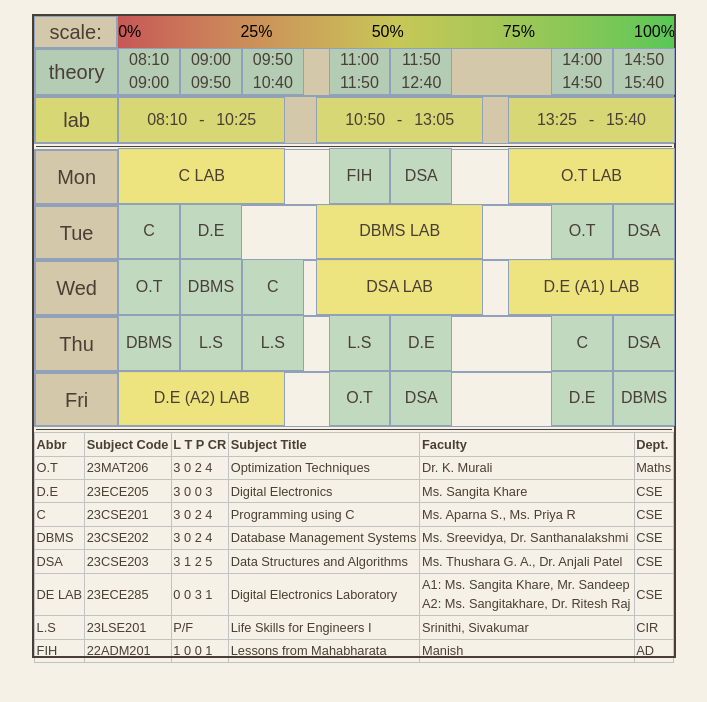
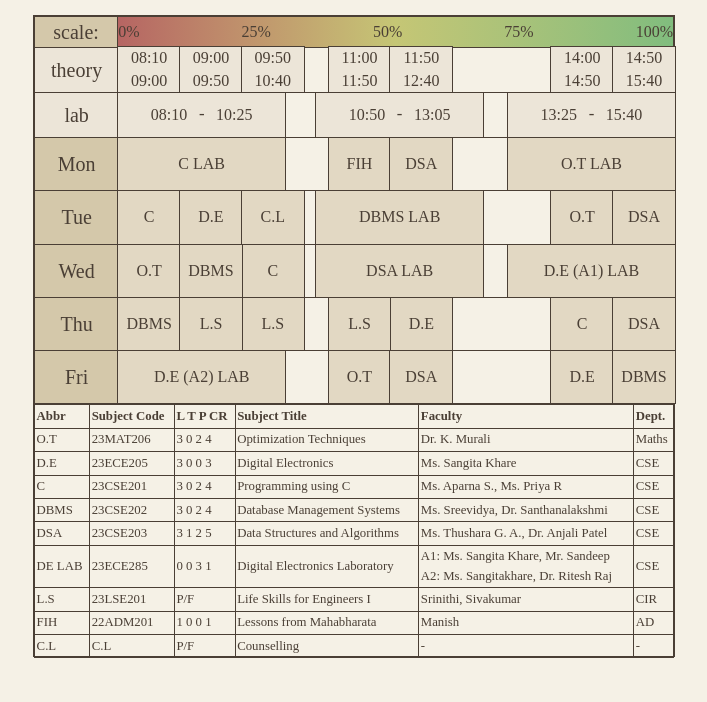
Before and after one commit to nithitsuki/timetable-generator, a Next.js app: page / in a window 1280 px wide. Shown: the top 702 px of the page, without its empty margins (286-993 px from the left). Built offline with nearby package versions, Linux system fonts and the light colour scheme.

Commit message:
improved themes

```diff
--- a/src/app/globals.css
+++ b/src/app/globals.css
@@ -1,16 +1,39 @@
 @import "tailwindcss";
-
-/* :root {
-  --background: #ffffff;
-  --foreground: #171717;
-} */
 
 :root {
   --box-size: 640px;
   --first-row-height: calc(var(--box-size) * 0.05);
+  --rainbow-height: calc(var(--box-size) * 0.05);
   --slot-name: calc(var(--box-size) * 0.13);
-  --time-slot-height: calc(var(--box-size) * 0.087);
+  --time-slot-height: calc(var(--box-size) * 0.0833);
+  --subject-cell-height: calc(var(--time-slot-height) * 0.98);
   --main-space: calc(var(--box-size) * 0.87);
+  --font-sans: var(--font-geist-sans);
+  --font-mono: var(--font-geist-mono);
+  --scale-red: oklch(0.5985 0.10437 22.4);
+  --scale-yellow: oklch(0.8076 0.10345 109.07);
+  --scale-green: oklch(0.7398 0.10832 143.45);
+}
+
+
+@media (prefers-color-scheme: dark) {
+  :root {
+    --scale-red: oklch(0.250985 0.140437 22.4);
+    --scale-yellow: oklch(0.480076 0.30345 109.07);
+    --scale-green: oklch(0.360398 0.0832 143.45);
+  }
+}
+
+:root {
+  --slot-yellow: hsl(60, 55%, 65%);
+  --slot-green: hsl(118, 20%, 75%);
+  --timetable-yellow: hsla(55, 77%, 70%, 0.93);
+  --timetable-green: hsl(118, 25%, 80%);
+
+  --slot-yellow: var(--muted);
+  --slot-green: var(--muted);
+  --timetable-yellow: var(--secondary);
+  --timetable-green: var(--secondary);
   --background: oklch(0.9582 0.0152 90.2357);
   --foreground: oklch(0.3760 0.0225 64.3434);
   --card: oklch(0.9914 0.0098 87.4695);
@@ -59,38 +82,134 @@
   --spacing: 0.25rem;
 }
 
+
 @theme inline {
   --color-background: var(--background);
   --color-foreground: var(--foreground);
-  --font-sans: var(--font-geist-sans);
-  --font-mono: var(--font-geist-mono);
+  --color-card: var(--card);
+  --color-card-foreground: var(--card-foreground);
+  --color-popover: var(--popover);
+  --color-popover-foreground: var(--popover-foreground);
+  --color-primary: var(--primary);
+  --color-primary-foreground: var(--primary-foreground);
+  --color-secondary: var(--secondary);
+  --color-secondary-foreground: var(--secondary-foreground);
+  --color-muted: var(--muted);
+  --color-muted-foreground: var(--muted-foreground);
+  --color-accent: var(--accent);
+  --color-accent-foreground: var(--accent-foreground);
+  --color-destructive: var(--destructive);
+  --color-destructive-foreground: var(--destructive-foreground);
+  --color-border: var(--border);
+  --color-input: var(--input);
+  --color-ring: var(--ring);
+  --color-chart-1: var(--chart-1);
+  --color-chart-2: var(--chart-2);
+  --color-chart-3: var(--chart-3);
+  --color-chart-4: var(--chart-4);
+  --color-chart-5: var(--chart-5);
+  --color-sidebar: var(--sidebar);
+  --color-sidebar-foreground: var(--sidebar-foreground);
+  --color-sidebar-primary: var(--sidebar-primary);
+  --color-sidebar-primary-foreground: var(--sidebar-primary-foreground);
+  --color-sidebar-accent: var(--sidebar-accent);
+  --color-sidebar-accent-foreground: var(--sidebar-accent-foreground);
+  --color-sidebar-border: var(--sidebar-border);
+  --color-sidebar-ring: var(--sidebar-ring);
+
+  --font-sans: var(--font-sans);
+  --font-mono: var(--font-mono);
+  --font-serif: var(--font-serif);
+
+  --radius-sm: calc(var(--radius) - 4px);
+  --radius-md: calc(var(--radius) - 2px);
+  --radius-lg: var(--radius);
+  --radius-xl: calc(var(--radius) + 4px);
+
+  --shadow-2xs: var(--shadow-2xs);
+  --shadow-xs: var(--shadow-xs);
+  --shadow-sm: var(--shadow-sm);
+  --shadow: var(--shadow);
+  --shadow-md: var(--shadow-md);
+  --shadow-lg: var(--shadow-lg);
+  --shadow-xl: var(--shadow-xl);
+  --shadow-2xl: var(--shadow-2xl);
 }
 
 @media (prefers-color-scheme: dark) {
   :root {
-    /* --background: #0a0a0a; */
-    /* --background: #f2e2b1;1 */
-   /* --foreground: #ededed; */
+    /* --slot-yellow: hsl(55, 25%, 37%);
+    --slot-green: hsl(118 11% 33%); */
+    /* --timetable-yellow: hsl(55, 28%, 37%);
+    --timetable-green: hsl(118, 14%, 40%); */
+    /* --timetable-yellow: var(--muted);
+    --timetable-green: var(--muted); */
+    --background: oklch(0.2747 0.0139 57.6523);
+    --foreground: oklch(0.9239 0.0190 83.0636);
+    --card: oklch(0.3237 0.0155 59.0603);
+    --card-foreground: oklch(0.9239 0.0190 83.0636);
+    --popover: oklch(0.3237 0.0155 59.0603);
+    --popover-foreground: oklch(0.9239 0.0190 83.0636);
+    --primary: oklch(0.7264 0.0581 66.6967);
+    --primary-foreground: oklch(0.2747 0.0139 57.6523);
+    --secondary: oklch(0.3795 0.0181 57.1280);
+    --secondary-foreground: oklch(0.9239 0.0190 83.0636);
+    --muted: oklch(0.3237 0.0155 59.0603);
+    --muted-foreground: oklch(0.7982 0.0243 82.1078);
+    --accent: oklch(0.4186 0.0281 56.3404);
+    --accent-foreground: oklch(0.9239 0.0190 83.0636);
+    --destructive: oklch(0.5471 0.1438 32.9149);
+    --destructive-foreground: oklch(1.0000 0 0);
+    --border: oklch(0.3795 0.0181 57.1280);
+    --input: oklch(0.3795 0.0181 57.1280);
+    --ring: oklch(0.7264 0.0581 66.6967);
+    --chart-1: oklch(0.7264 0.0581 66.6967);
+    --chart-2: oklch(0.6777 0.0624 64.7755);
+    --chart-3: oklch(0.6180 0.0778 65.5444);
+    --chart-4: oklch(0.5604 0.0624 68.5805);
+    --chart-5: oklch(0.4851 0.0570 72.6827);
+    --sidebar: oklch(0.2747 0.0139 57.6523);
+    --sidebar-foreground: oklch(0.9239 0.0190 83.0636);
+    --sidebar-primary: oklch(0.7264 0.0581 66.6967);
+    --sidebar-primary-foreground: oklch(0.2747 0.0139 57.6523);
+    --sidebar-accent: oklch(0.4186 0.0281 56.3404);
+    --sidebar-accent-foreground: oklch(0.9239 0.0190 83.0636);
+    --sidebar-border: oklch(0.3795 0.0181 57.1280);
+    --sidebar-ring: oklch(0.7264 0.0581 66.6967);
+    --font-sans: Libre Baskerville, serif;
+    --font-serif: Lora, serif;
+    --font-mono: IBM Plex Mono, monospace;
+    --radius: 0.25rem;
+    --shadow-2xs: 2px 3px 5px 0px hsl(28 13% 20% / 0.06);
+    --shadow-xs: 2px 3px 5px 0px hsl(28 13% 20% / 0.06);
+    --shadow-sm: 2px 3px 5px 0px hsl(28 13% 20% / 0.12), 2px 1px 2px -1px hsl(28 13% 20% / 0.12);
+    --shadow: 2px 3px 5px 0px hsl(28 13% 20% / 0.12), 2px 1px 2px -1px hsl(28 13% 20% / 0.12);
+    --shadow-md: 2px 3px 5px 0px hsl(28 13% 20% / 0.12), 2px 2px 4px -1px hsl(28 13% 20% / 0.12);
+    --shadow-lg: 2px 3px 5px 0px hsl(28 13% 20% / 0.12), 2px 4px 6px -1px hsl(28 13% 20% / 0.12);
+    --shadow-xl: 2px 3px 5px 0px hsl(28 13% 20% / 0.12), 2px 8px 10px -1px hsl(28 13% 20% / 0.12);
+    --shadow-2xl: 2px 3px 5px 0px hsl(28 13% 20% / 0.30);
   }
 }
 
 body {
   background: var(--background);
   color: var(--foreground);
-  font-family: Arial, Helvetica, sans-serif;
+  /* font-family: Arial, Helvetica, sans-serif; */
 }
 
 table {
-  font-size: 0.8rem; /* 14px */
+  font-size: 0.8rem;
+  /* 14px */
   width: 100%;
   border-collapse: collapse;
 }
 
-th, td {
+th,
+td {
   padding: 0.1rem;
   width: max-content;
   text-align: left;
-  border: 1px solid #c2c2c2;
+  border: 1px solid var(--foreground);
 }
 
 th {
--- a/src/app/page.tsx
+++ b/src/app/page.tsx
@@ -9,13 +9,13 @@ export default function Home() {
     <div className="flex mt-4 justify-center min-h-screen">
 
       {/* Main sqr box */}
-      <div className="w-[640px] h-[640px] outline-2 border-gray-300">
+      <div className="w-[640px] h-[640px] outline-1 outline-offset-[0px]">
 
         <TimeScale />
         <TimeSlots />
-        <hr className='m-[2px]'></hr>
+        {/* <hr className='m-[2px]'></hr> */}
         <TimeTable />
-        <hr className='m-[2px]'></hr>
+        {/* <hr className='m-[2px]'></hr> */}
         <FacultyInfo />
 
       </div>
--- a/src/components/MyCell.tsx
+++ b/src/components/MyCell.tsx
@@ -1,6 +1,6 @@
 export default function MyCell({ children, className, style }: { children: React.ReactNode; className?: string, style?: React.CSSProperties }) {
     return (
-        <div style={style} className={`flex items-center border border-solid border-slate-400  w-min justify-center text-center p-2 text-xl bg-(--background) bottom-0 ${className || ""}`}>
+        <div style={style} className={`flex items-center    w-min justify-center text-center p-2 text-xl bg-(--background) bottom-0 ${className || ""}`}>
             {children}
         </div>
     );
--- a/src/components/TimeScale.tsx
+++ b/src/components/TimeScale.tsx
@@ -1,18 +1,33 @@
 import React from "react";
 import MyCell from "@/components/MyCell";
 
-export function TimeScale({}) {
-  return <div className='flex flex-row justify-between items-center h-(--first-row-height)'>
-          <MyCell className="min-w-(--slot-name) max-w-(--slot-name) p-0 h-(--first-row-height) py-0 bg-(--sidebar-accent)" style={{
+export function TimeScale({ }) {
+  return <div className='flex flex-row justify-between items-center h-[var(--first-row-height)]'>
+    <MyCell className="min-w-[var(--slot-name)] max-w-[var(--slot-name)] p-0 h-[var(--first-row-height)] py-0 bg-[var(--sidebar-accent)]" style={{
       margin: '0px',
-      padding: '0rem'
+      padding: '0rem',
+      borderTop: '1px solid var(--foreground)',
+      borderLeft: '1px solid var(--foreground)',
+      borderBottom: '1px solid var(--foreground)'
+
     }}>
       scale:</MyCell>
     <MyCell style={{
       padding: '0rem'
     }}>
-          <div className='h-(--first-row-height) min-w-(--main-space) bg-gradient-to-r from-[#c75757] via-[#c7c757] to-[#57c757]'>
-            <div className='flex flex-row justify-between text-[1rem] px-0 text-black items-center h-full px-0'>
+      <div className=' min-w-[var(--main-space)] bg-gradient-to-r from-(--scale-red) via-(--scale-yellow) to-(--scale-green)'
+        style={{
+          margin: '0px',
+          padding: '0rem',
+          // marginLeft: '0.5px',
+          borderTop: '1px solid var(--foreground)',
+          borderRight: '1px solid var(--foreground)',
+          borderBottom: '1px solid var(--foreground)',
+          borderLeft: '1px solid var(--foreground)',
+
+          height: 'var(--rainbow-height)',
+        }}>
+        <div className='flex flex-row justify-between text-[1rem] px-0 dark:tex-slate-300 items-center h-full'>
           <span>0%</span>
           <span>25%</span>
           <span>50%</span>
--- a/src/components/TimeSlots.tsx
+++ b/src/components/TimeSlots.tsx
@@ -6,9 +6,9 @@ export function TimeSlots() {
     const slotTypes = Object.keys(slotsData)
 
     function HHMM_ToMinutes(timeStr: string): number {
-    const [hours, minutes] = timeStr.split(':').map(Number);
-    return hours * 60 + minutes;
-}
+        const [hours, minutes] = timeStr.split(':').map(Number);
+        return hours * 60 + minutes;
+    }
     function scaleWidth(numberInHHMM: string, inMinHHMM: string, inMaxHHMM: string, outMinPerc: string, outMaxPerc: string) {
         let number = HHMM_ToMinutes(numberInHHMM);
         let inMin = HHMM_ToMinutes(inMinHHMM); let inMax = HHMM_ToMinutes(inMaxHHMM);
@@ -30,25 +30,28 @@ export function TimeSlots() {
         <>
             {
                 slotTypes.map((type, id) => (
-                    <div id={`SLOTS-${id}`} key={String(id)} className='flex flex-row max-h-(--time-slot-height) bg-(--sidebar-accent) border border-solid border-slate-400'
+                    <div id={`SLOTS-${id}`} key={String(id)} className='flex flex-row max-h-(--time-slot-height)  border-solid '
                         // style={{ backgroundColor: (type === "lab" ? "hsl(60, 15%, 65%)" : "hsl(118, 15%, 65%)"), }}
-                        >
+                        style={{ padding: '0px', borderLeft: '1px solid var(--foreground)', borderBottom: '1px solid var(--foreground)' }}
+                    >
 
                         <MyCell className="min-w-(--slot-name) max-w-(--slot-name) "
-                            style={{ backgroundColor: (type === "lab" ? "hsl(60, 55%, 65%)" : "hsl(118, 20%, 75%)"), }}
+                            style={{ backgroundColor: (type === "lab" ? "var(--slot-yellow)" : "var(--slot-green)"), }}
                         >{type}</MyCell>
                         <div className='relative '>
                             {Object.entries(slotsData[type]).map(([slotNo, StartEndTime]) => (
                                 <MyCell
                                     key={slotNo}
-                                    className='text-sm p-0 max-h-(--time-slot-height)'
+                                    className='text-sm p-0 max-h-(--subject-cell-height)'
                                     style={{
                                         position: 'absolute',
                                         left: `${scaleWidth(StartEndTime[0], DayStart, DayEnd, "0%", "100%") / 100 * 640 * 0.87}px`,
                                         width: `${scaleWidth(StartEndTime[1], DayStart, DayEnd, "0%", "100%") / 100 * 640 * 0.87 - scaleWidth(StartEndTime[0], DayStart, DayEnd, "0%", "100%") / 100 * 640 * 0.87}px`,
                                         padding: '0rem',
-                                        backgroundColor: (type === "lab" ? "hsl(60, 55%, 65%)" : "hsl(118, 20%, 75%)"),
+                                        backgroundColor: (type === "lab" ? "var(--slot-yellow)" : "var(--slot-green)"),
                                         fontSize: '1rem',
+                                        outline: '1px solid var(--foreground)',
+                                        outlineOffset: '0px',
                                     }}
                                 >
                                     {StartEndTime[0]}{type === 'lab' ? (<pre className='py-[11px]'> - </pre>) : (<br></br>)}{StartEndTime[1]}
--- a/src/components/TimeTable.tsx
+++ b/src/components/TimeTable.tsx
@@ -29,7 +29,7 @@ export default function TimeTable() {
     return (
         <>
             {["Monday", "Tuesday", "Wednesday", "Thursday", "Friday"].map((day, id) => (
-                <div key={day} id={day} className=' min-h-(--time-slot-height) flex flex-row border border-solid border-slate-400' style={{ padding: '0px' }}>
+                <div key={day} id={day} className=' min-h-(--time-slot-height) flex flex-row  border-solid' style={{ padding: '0px', borderLeft: '1px solid var(--foreground)',borderBottom: '1px solid var(--foreground)' }}>
                     <MyCell className="min-w-(--slot-name) max-w-(--slot-name) text-(--sidebar-accent-foreground) bg-(--sidebar-accent)" >{day.slice(0, 3)}</MyCell>
                     {/* style={{ backgroundColor: `hsl(${30 * id }, 40%, 56%)` }}  for colored days */}
                     <div className='relative '>
@@ -47,14 +47,19 @@ export default function TimeTable() {
                                                         return (
                                                             <MyCell
                                                                 key={`${courseAbbr}-${slotType}-${slot}`}
-                                                                className='text-sm p-0 h-(--time-slot-height)'
+                                                                className='text-sm p-0 h-(--subject-cell-height)'
                                                                 style={{
                                                                     position: 'absolute',
                                                                     left: `${startPos}px`,
+                                                                    // bottom: '2px',
                                                                     width: `${endPos - startPos}px`,
                                                                     padding: '0rem',
                                                                     fontSize: '1rem',
-                                                                    backgroundColor: (slotType === "lab" ? "hsla(55, 77%, 70%, 0.93)" : "hsl(118, 25%, 80%)"),
+                                                                    backgroundColor: (slotType === "lab" ? "var(--timetable-yellow)" : "var(--timetable-green)"),
+                                                                    outline: '1px solid var(--foreground)',
+                                                                    outlineOffset: '0px',
+
+
                                                                 }}
                                                             >
                                                                 {courseAbbr} {slotType === "lab" ? slotType.toUpperCase() : ""} <br></br>
--- a/src/data/courses.json
+++ b/src/data/courses.json
@@ -87,5 +87,16 @@
             "PASS/FAIL": false,
             "Department": "AD",
             "Faculty": {"Everyone": ["Manish"]}
+        },
+        "C.L": {
+            "Subject Title": "Counselling",
+            "Abbreviation": "C.L",
+            "Lectures": 2,
+            "Tutorial": 0,
+            "Practical": 0,
+            "Credits": 2,
+            "PASS/FAIL": true,
+            "Department": "-",
+            "Faculty": {"Everyone": ["-"]}
         }
     }
--- a/src/data/timetable.json
+++ b/src/data/timetable.json
@@ -20,26 +20,6 @@
             "Friday": {
                 "theory": [
                     4
-                ]
-            }
-        }
-    },
-    "D.E": {
-        "SubjectCode": "23ECE205",
-        "occurences": {
-            "Tuesday": {
-                "theory": [
-                    2
-                ]
-            },
-            "Thursday": {
-                "theory": [
-                    5
-                ]
-            },
-            "Friday": {
-                "theory": [
-                    6
                 ]
             }
         }
@@ -69,6 +49,27 @@
             }
         }
     },
+
+    "D.E": {
+        "SubjectCode": "23ECE205",
+        "occurences": {
+            "Tuesday": {
+                "theory": [
+                    2
+                ]
+            },
+            "Thursday": {
+                "theory": [
+                    5
+                ]
+            },
+            "Friday": {
+                "theory": [
+                    6
+                ]
+            }
+        }
+    },
     "DBMS": {
         "SubjectCode": "23CSE202",
         "occurences": {
@@ -90,6 +91,36 @@
             "Friday": {
                 "theory": [
                     7
+                ]
+            }
+        }
+    },
+    "D.E (A2)": {
+        "SubjectCode": "23ECE285",
+        "occurences": {
+            "Friday": {
+                "lab": [
+                    1
+                ]
+            }
+        }
+    },
+    "D.E (A1)": {
+        "SubjectCode": "23ECE285",
+        "occurences": {
+            "Wednesday": {
+                "lab": [
+                    3
+                ]
+            }
+        }
+    },
+    "FIH": {
+        "SubjectCode": "22ADM201",
+        "occurences": {
+            "Monday": {
+                "theory": [
+                    4
                 ]
             }
         }
@@ -124,44 +155,26 @@
             }
         }
     },
-    "D.E (A2)": {
-        "SubjectCode": "23ECE285",
-        "occurences": {
-            "Friday": {
-                "lab": [
-                    1
-                ]
-            }
-        }
-    },
-    "D.E (A1)": {
-        "SubjectCode": "23ECE285",
-        "occurences": {
-            "Wednesday": {
-                "lab": [
-                    3
-                ]
-            }
-        }
-    },
     "L.S": {
         "SubjectCode": "23LSE201",
         "occurences": {
             "Thursday": {
                 "theory": [
-                    2,
+                    4,
                     3,
-                    4
+                    2
+
+
                 ]
             }
         }
     },
-    "FIH": {
-        "SubjectCode": "22ADM201",
+    "C.L": {
+        "SubjectCode": "",
         "occurences": {
-            "Monday": {
+            "Tuesday": {
                 "theory": [
-                    4
+                    3
                 ]
             }
         }
```
Lines whose indentation alone changed are shown as unchanged.
